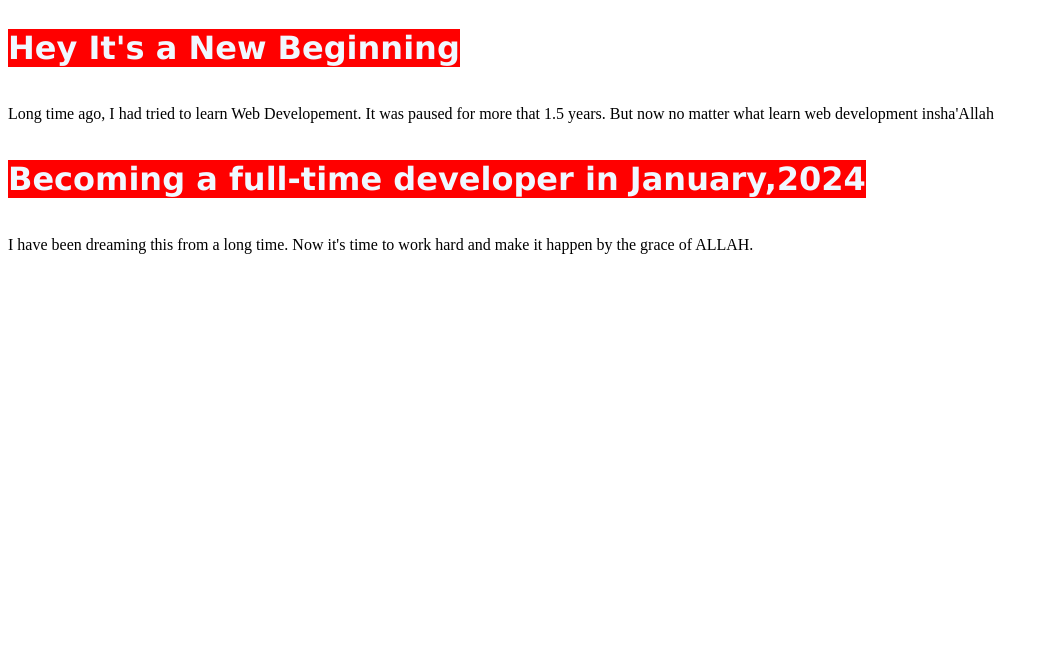
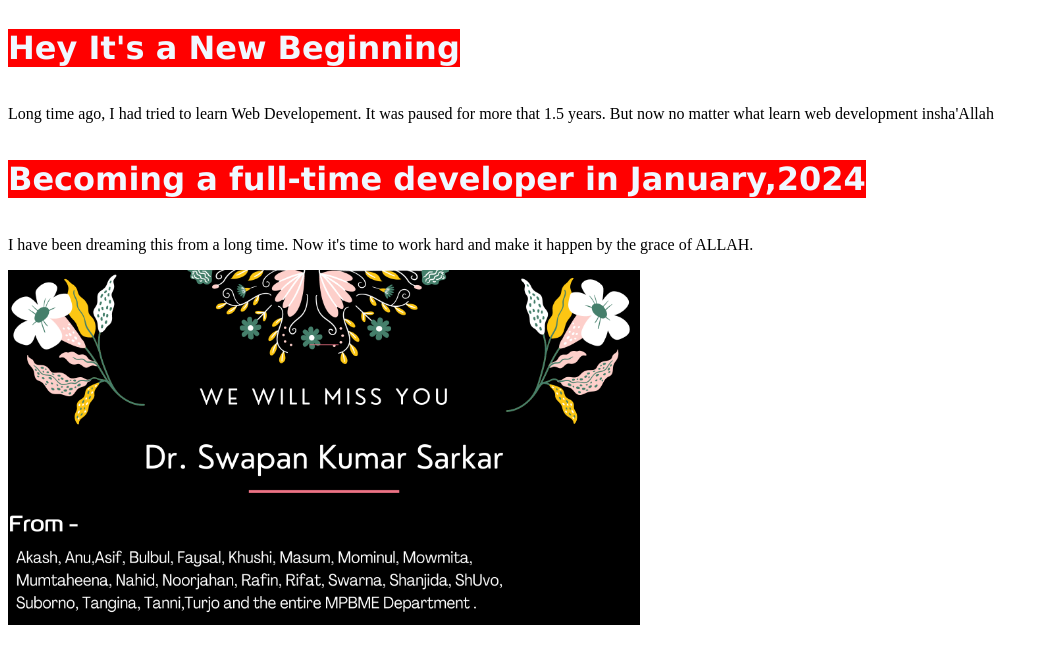
Before and after one commit to iamSHShUvo/my-webdev2.0, a plain HTML site: page index.html in a window 1280 px wide. Shown: the whole page, without its empty margins (0-1048 px from the left). Drawn offline with Linux system fonts and the light colour scheme.

Commit message:
img added

```diff
--- a/index.html
+++ b/index.html
@@ -17,5 +17,7 @@
         <h1>Becoming a full-time developer in January,2024</h1>
         <p>I have been dreaming this from a long time. Now it's time to work hard and make it happen by the grace of ALLAH. </p>
     </div>
+
+    <img src="sks farewell card.png" alt="">
 </body>
 </html>
--- a/style.css
+++ b/style.css
@@ -5,3 +5,6 @@ h1{
     font-weight: bold;
     display: inline-block;
 }
+img{
+    width:50%;
+}
```
Also changed, not shown: sks farewell card.png (added), 1 other file.
